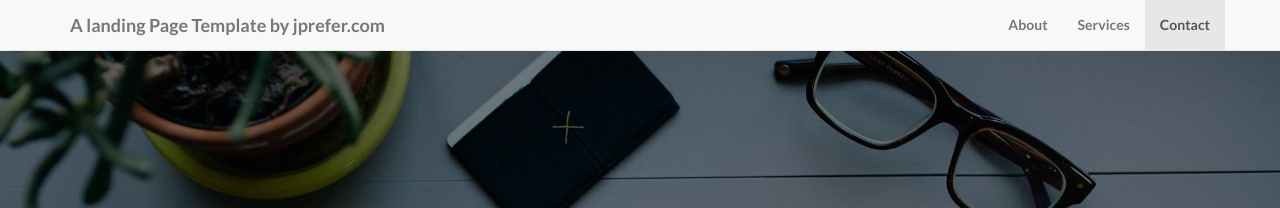
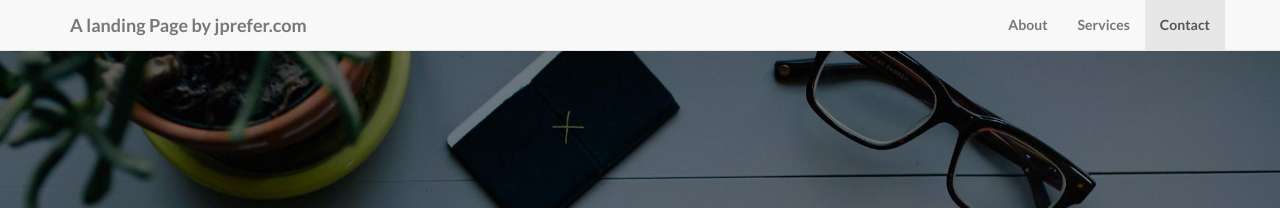
Before and after one commit to jprefer/jep-landing, a Jekyll site: the page built from index.html, in a window 1280 px wide. Shown: the top 208 px of the page. Built offline with Jekyll 4.4.1, drawn with Linux system fonts in a browser that asks for light colours.

Commit message:
Update _config.yml

```diff
--- a/_config.yml
+++ b/_config.yml
@@ -1,5 +1,5 @@
 ---
-title: A landing Page Template by jprefer.com
+title: A landing Page by jprefer.com
 timezone: UTC
 collections:
   posts:
```
